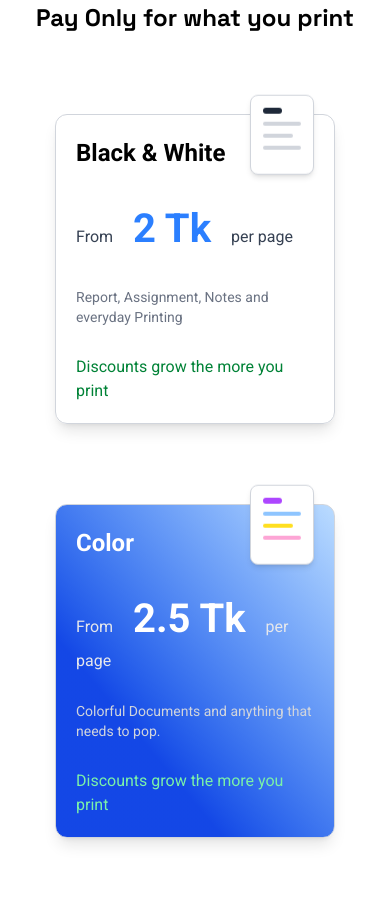
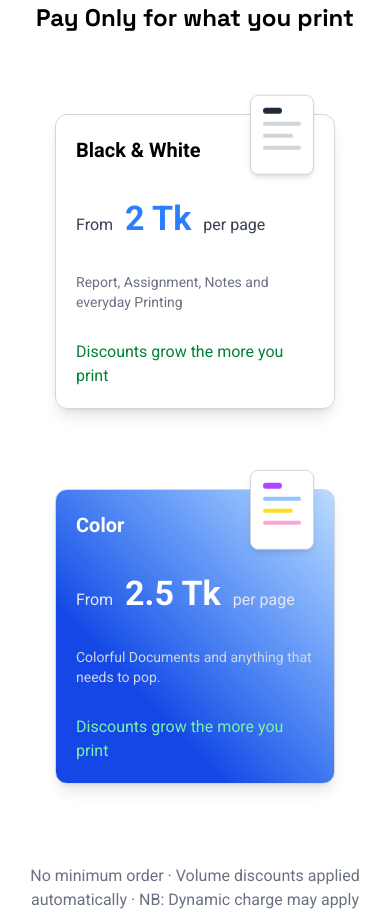
Before and after one commit to RUHAN-HOSSAIN/Insta-Print-Official, a React (Vite) app in the folder web_frontend/: page / in a window 390 px wide. Shown: the part 1840-2755 px from the top of the page. Built offline with nearby package versions, Linux system fonts and the light colour scheme.

Commit message:
After fixing some font size in pricing part v_2

```diff
--- a/web_frontend/src/pages/pricing/Pricing.tsx
+++ b/web_frontend/src/pages/pricing/Pricing.tsx
@@ -4,7 +4,7 @@
 
 const PrintRates = () => {
   return (
-    <div className="px-5 min-[500px]:px-7 sm:px-10 md:px-15 py-15 sm:py-20 md:py-25 lg:py-30 font-spaceG">
+    <div className="px-5 min-[500px]:px-10 md:px-15 py-15 sm:py-20 md:py-25 lg:py-30 font-spaceG">
 
       <div className="flex flex-col gap-4 items-center justify-center">
         <h4 className="text-sm sm:text-base font-bold text-blue">Printing Cost</h4>
@@ -12,7 +12,7 @@
       </div>
 
       <div className="font-roboto flex max-sm:flex-col items-center justify-center gap-10 max-sm:gap-20 mt-20">
-        <div className="min-w-70  relative flex flex-col gap-7 border border-gray-300 rounded-xl shadow-lg p-5 w-1/3">
+        <div className="min-w-70 relative flex flex-col gap-7 border border-gray-300 rounded-xl shadow-lg p-5 w-1/3">
           <div className="float-page absolute -top-5 right-5 w-16 h-20 bg-white rounded-lg shadow-md p-3 flex flex-col gap-2 border border-gray-300">
             <div className="w-1/2 h-1.5 rounded bg-gray-800" />
             <div className="w-full h-1 rounded bg-gray-300" />
@@ -20,8 +20,8 @@
             <div className="w-full h-1 rounded bg-gray-300" />
           </div>
 
-          <h2 className="font-bold text-[24px]">Black & White</h2>
-          <p className="text-md text-gray-700">From <span className="font-bold text-[40px] px-4 text-blue-500">{pricingData[0].price}</span> per page</p>
+          <h2 className="font-bold text-[20px] sm:text-[22px] md:text-[24px]">{pricingData[0].mode}</h2>
+          <p className="text-md text-gray-700">From <span className="font-bold text-[34px] sm:text-[36px] md:text-[40px] px-2 sm:px-3 lg:px-4 text-blue-500">{pricingData[0].price}</span> per page</p>
           <p className="text-sm text-gray-500">Report, Assignment, Notes and everyday Printing</p>
           <p className="text-green-700">Discounts grow the more you print</p>
         </div>
@@ -34,8 +34,8 @@
             <div className="w-full h-1 rounded bg-pink-300" />
           </div>
 
-          <h2 className="font-bold text-[24px] text-white">Color</h2>
-          <p className="text-md text-gray-200">From <span className="font-bold text-[40px] px-4 text-white">{pricingData[1].price}</span> per page</p>
+          <h2 className="font-bold text-[20px] sm:text-[22px] md:text-[24px] text-white">{pricingData[1].mode}</h2>
+          <p className="text-md text-gray-200">From <span className="font-bold text-[34px] sm:text-[36px] md:text-[40px] px-2 sm:px-3 lg:px-4 text-white">{pricingData[1].price}</span> per page</p>
           <p className="text-sm text-gray-300">Colorful Documents and anything that needs to pop.</p>
           <p className="text-green-300">Discounts grow the more you print</p>
         </div>
```
